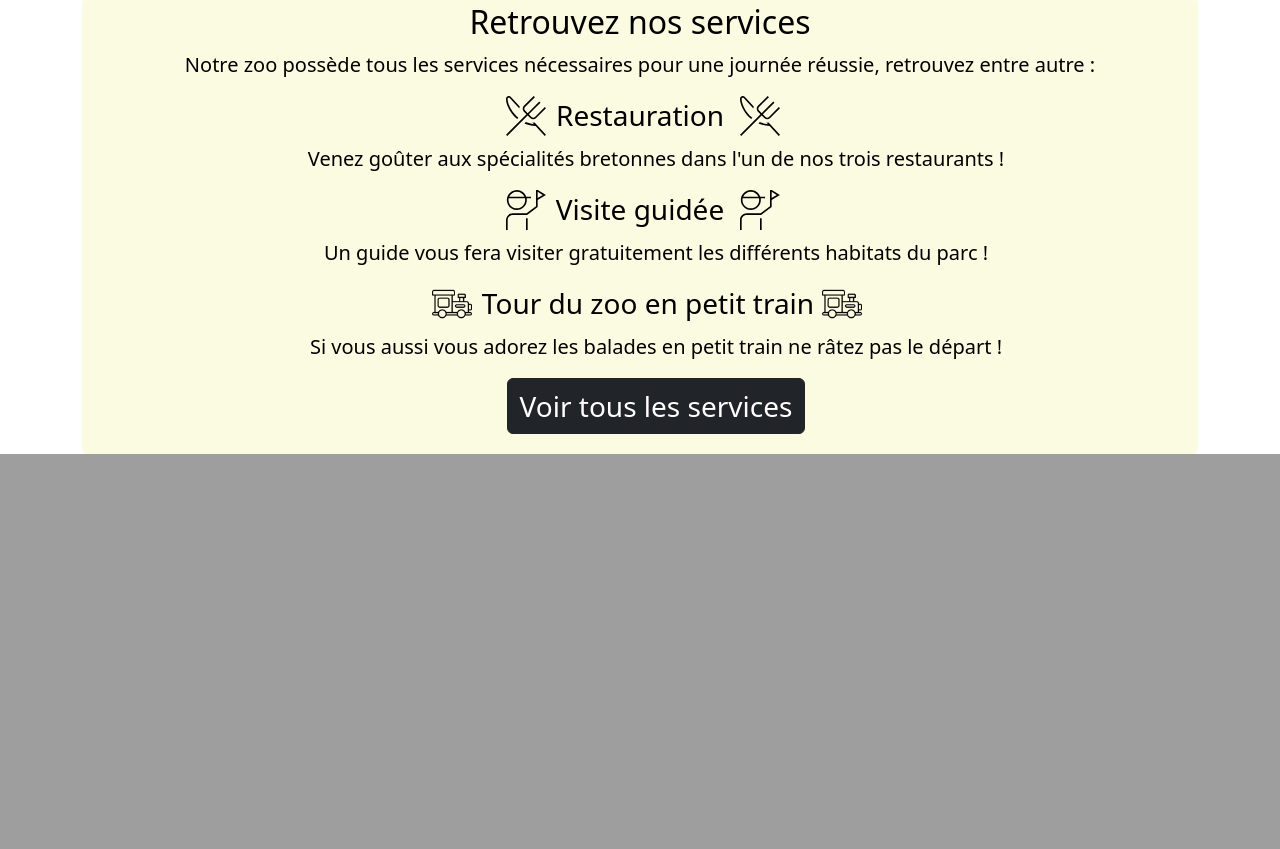
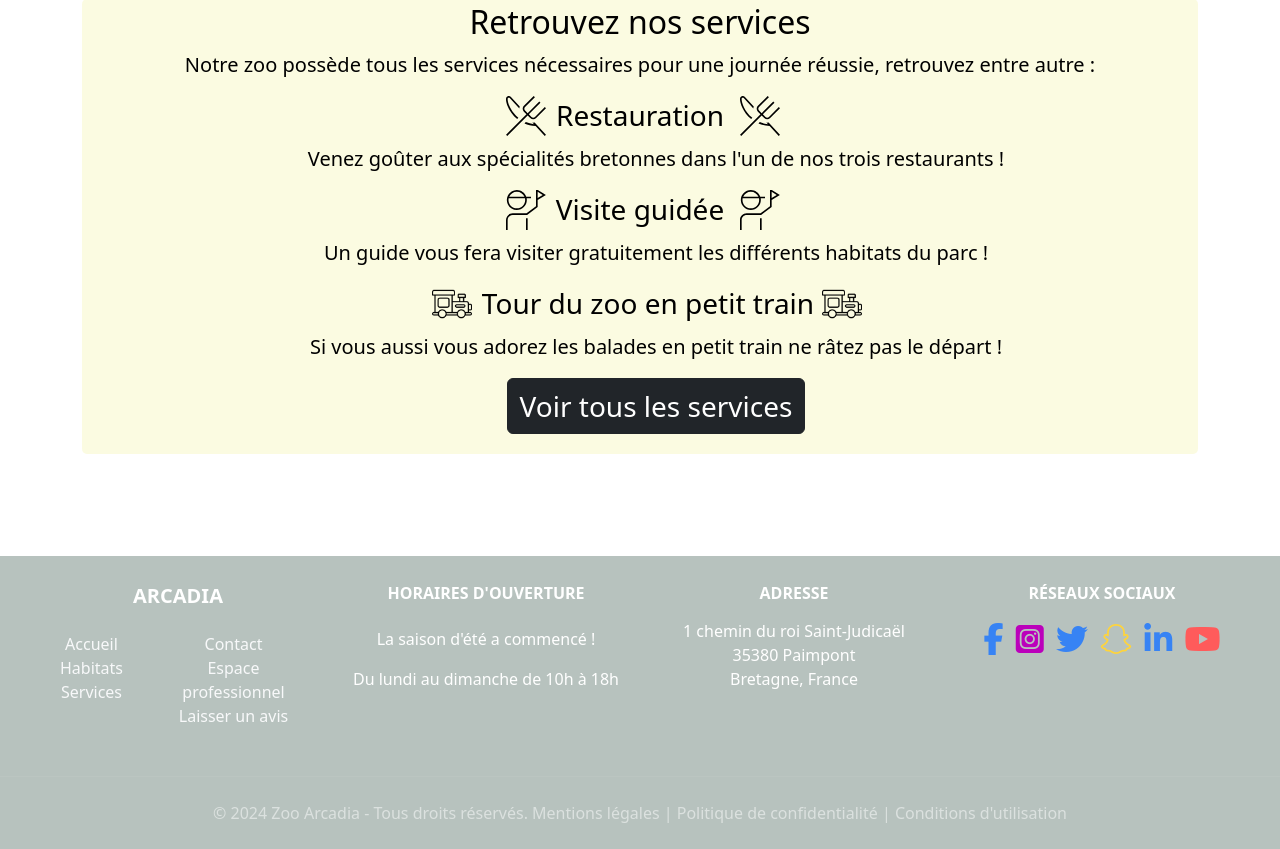
Before and after one commit to ThomasBerbigier/ECF-ZOO-ARCADIA, a PHP site: page / in a window 1280 px wide. Shown: the part 2243-3092 px from the top of the page. Before the commit the page ends 2697 px from the top, so only its background shows below. Run offline with PHP 8.4, Linux system fonts and the light colour scheme; some libraries are stand-ins or nearby versions.

Commit message:
Ajout du footer

```diff
--- a/css/style.css
+++ b/css/style.css
@@ -214,6 +214,22 @@ h1 {
     margin-right: 10px; /* Espace entre le logo et le titre */
 }
 
+/* Footer */
+footer{
+    margin-top: 8%;
+    background-color: rgb(18, 55, 42, 0.3);
+}
+.copyright{
+    border-top: solid 1px rgba(255, 255, 255, 0.05);
+    color: rgb(255, 255, 255, 0.5);
+}
+.flex-column a:hover {
+    color: rgb(251, 250, 218) !important; /* Changement de couleur au survol */
+}
+footer a{
+    text-decoration: none;
+}
+
 /* media queries mobile */
 @media only screen and (max-width: 600px) {
     .navbar-collapse {
@@ -242,4 +258,7 @@ h1 {
         -webkit-box-orient: vertical;
         overflow: hidden;
     }
+    footer {
+        text-align: center
+    }
 }
--- a/index.html
+++ b/index.html
@@ -136,9 +136,10 @@
                 </div>
             </div>
         </div>
+        <!-- Fin cards habitats/animaux -->
+        <!-- Début accueil services -->
         <div class="container">
             <div class="container-services text-center fs-5 p-1">
-                <div>
                 <h2>Retrouvez nos services</h2>
                 <p>Notre zoo possède tous les services nécessaires pour une journée réussie, retrouvez entre autre :</p>
                 <ul class="custom-list">
@@ -187,18 +188,62 @@
                     <li>
                         <a href="#" class="btn btn-dark fs-3">Voir tous les services</a>
                     </li>
-            </ul>
-        </div>
+                </ul>
             </div>
         </div>
+        <!-- Fin accueil services -->
 
-
-
-
-
-        <!-- Fin cards habitats/animaux -->
-    </main>
+    <!--Début Footer-->
+    <footer class="pt-1 text-white ">
+        <div class="container-fluid">
+            <div class="row p-4">
+                <div class="col-12 col-lg-3 d-flex justify-content-center text-center">
+                    <div>
+                        <h6 class="text-uppercase fw-bold mb-4 h5">Arcadia</h6>
+                        <div class="d-flex">
+                            <div class="d-flex flex-column mx-4">
+                                <a href="index.html" class="text-light">Accueil</a>
+                                <a href="#" class="text-light">Habitats</a>
+                                <a href="#" class="text-light">Services</a>
+                            </div>
+                            <div class="d-flex flex-column mx-4 mb-4">
+                                <a href="#" class="text-light">Contact</a>
+                                <a href="#" class="text-light" data-bs-toggle="offcanvas" data-bs-target="#offcanvasRight" aria-controls="offcanvasRight">Espace professionnel</a>
+                                <a href="#" class="text-light">Laisser un avis</a>
+                            </div>
+                        </div>
+                    </div>
+                </div>
+                <div class="col-12 col-lg-3 text-center" id="horaires">
+                    <h6 class="text-uppercase fw-bold mb-4">horaires d'ouverture </h6>
+                    <p>La saison d'été a commencé !</p>
+                    <p>Du lundi au dimanche de 10h à 18h</p>
+                </div>
+                <div class="col-12 col-lg-3 text-center">
+                    <h6 class="text-uppercase fw-bold mb-3 ">Adresse</h6>
+                    <p> 1 chemin du roi Saint-Judicaël <br> 35380 Paimpont <br> Bretagne, France</p>
+                </div>
+                <div class="col-12 col-lg-3 text-center" id="social">
+                    <h6 class="text-uppercase fw-bold mb-4">réseaux sociaux</h6>
+                    <div id="tags-social">
+                        <a class="p-1" href="#"><i class="fa-brands fa-facebook-f fa-2xl" style="color: #3783f4;"></i></a>
+                        <a class="p-1" href="#"><i class="fa-brands fa-square-instagram fa-2xl" style="color: #bb00bb;"></i></a>
+                        <a class="p-1" href="#"><i class="fa-brands fa-twitter fa-2xl" style="color: #3783f4;"></i></a>
+                        <a class="p-1" href="#"><i class="fa-brands fa-snapchat fa-2xl" style="color: #FFD43B;"></i></a>
+                        <a class="p-1" href="#"><i class="fa-brands fa-linkedin-in fa-2xl" style="color: #3783f4;"></i></a>
+                        <a class="p-1" href="#"><i class="fa-brands fa-youtube fa-2xl" style="color: #ff5b5b;"></i></a>
+                    </div>
+                </div>
+            </div>
+        </div>
+    <!-- Copyright -->
+    <div class="p-4 text-center copyright">
+        <p class="mb-0">&copy; 2024 Zoo Arcadia - Tous droits réservés. Mentions légales | Politique de confidentialité | Conditions d'utilisation</p>
+    </div>
+    </footer>
+    <!-- Fin Footer -->
     <script src="js/script.js"></script>
     <script src="js/bootstrap.min.js"></script>
+    <script src="https://kit.fontawesome.com/ef78b716d2.js" crossorigin="anonymous"></script>
 </body>
 </html>
```
